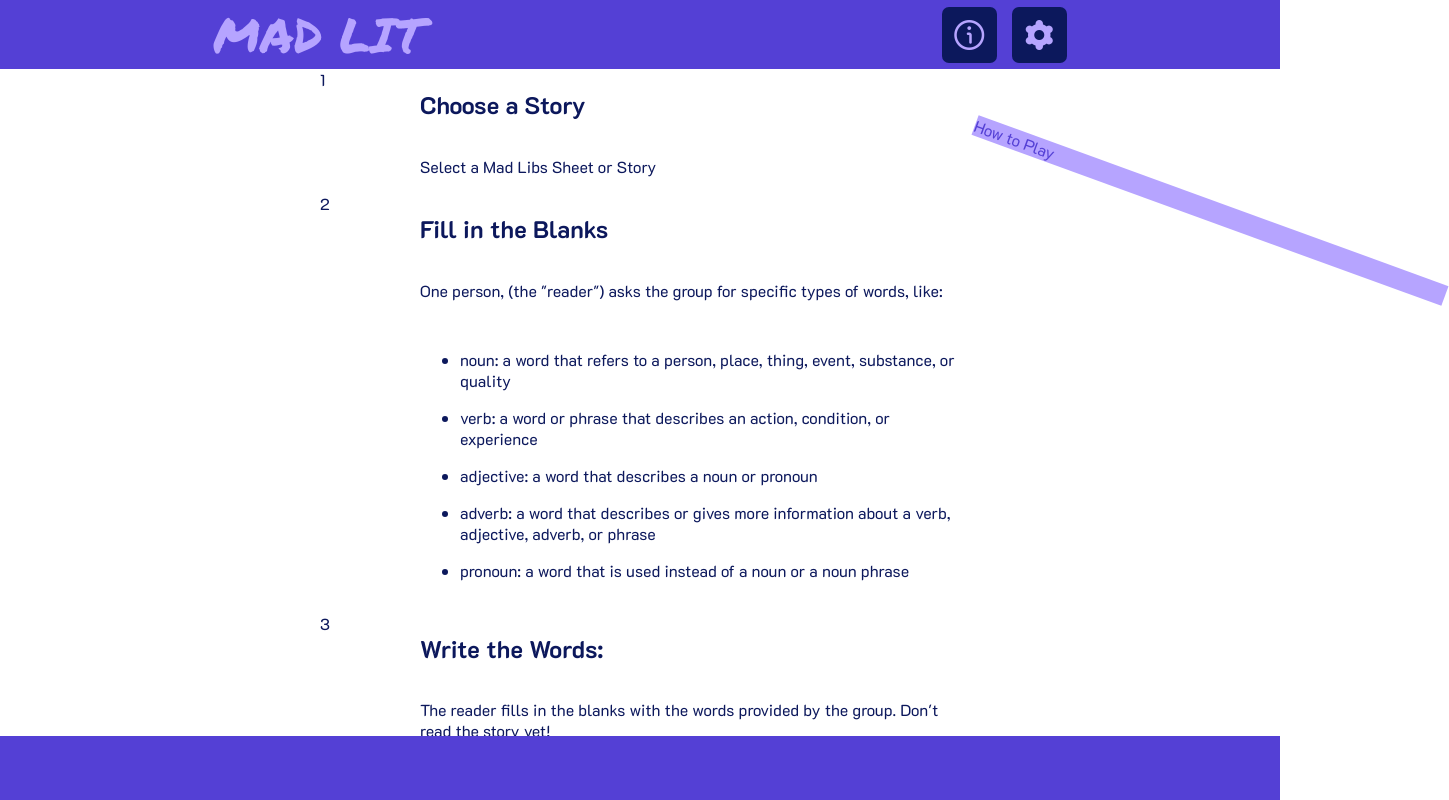
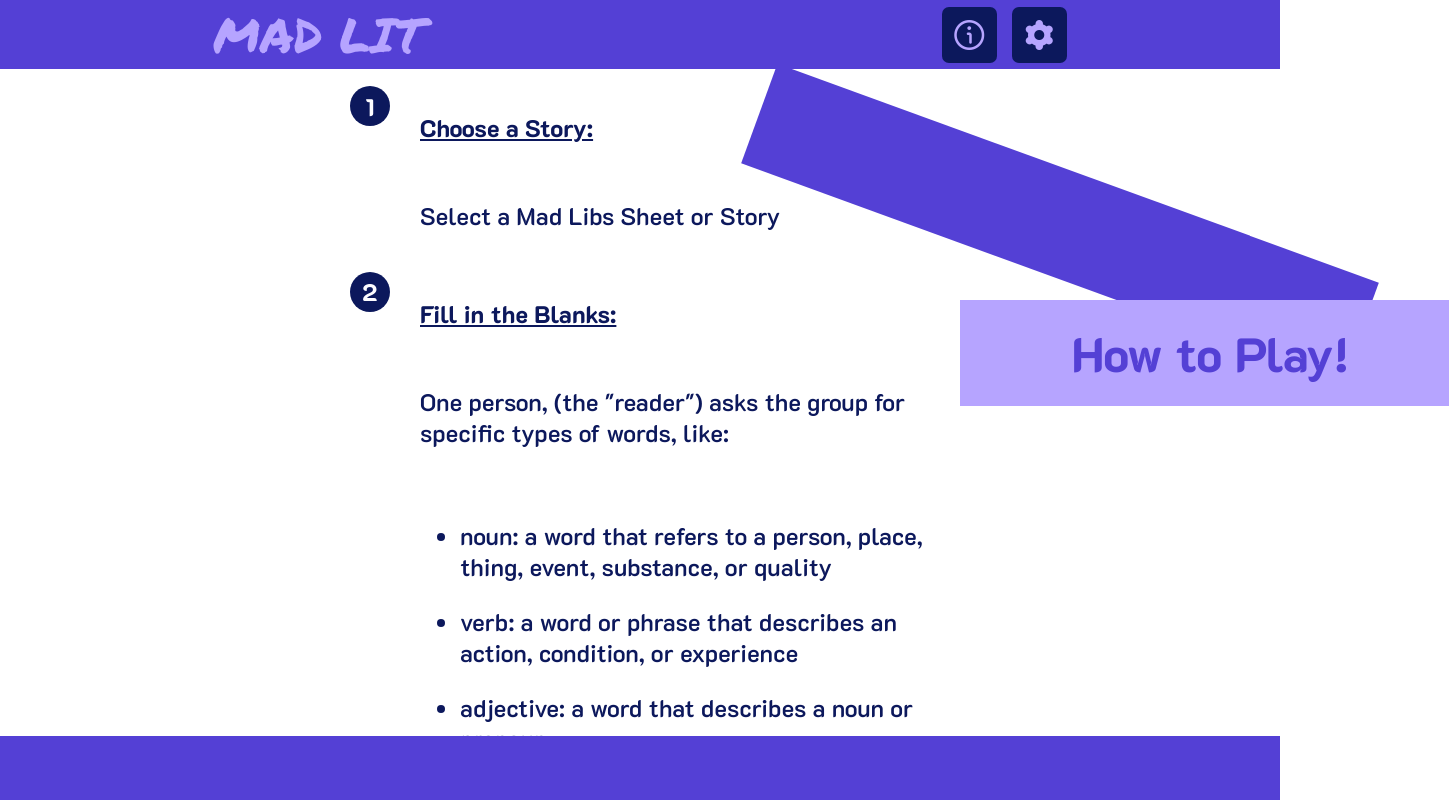
Before and after one commit to hannaqadi/madlit-web, a React (Create React App) app: page /Info in a window 1280 px wide. Shown: the whole page, 1449 px wide, since content can reach past the window. Built offline with nearby package versions, Linux system fonts and the light colour scheme.

Commit message:
styling info page

```diff
--- a/src/Info.js
+++ b/src/Info.js
@@ -1,4 +1,4 @@
-import { useState } from 'react'
+import { useEffect, useRef } from "react";
 import styles from './Info.module.css'
 import { TopBarNav } from './MadlitBars'
 import { BottomBanner } from './MadlitBars'
@@ -12,23 +12,41 @@ export const PartsOfSpeech = {
 }
 
 export const Info = () => {
+const mainGridRef = useRef(null);
+   /*Global Scrolling*/
+    useEffect(() => {
+      const handleGlobalScroll = (event) => {
+        if (mainGridRef.current) {
+          mainGridRef.current.scrollTop += event.deltaY;
+          event.preventDefault();
+        }
+      };
+      document.addEventListener('wheel', handleGlobalScroll, { passive: false });
+      return () => {
+        document.removeEventListener('wheel', handleGlobalScroll);
+      };
+    }, []);
 
   return (
     <div className={styles.main}>
       <TopBarNav />
       <div className={styles.outerGrid}>
         <div></div>
-        <div className={styles.mainGrid}>
-          <div>1</div>
+        <div className={styles.mainGrid}ref={mainGridRef}>
+          <div className={styles.numbers}>
+            <p>1</p>
+          </div>
           <div className={styles.columnFlex}>
-            <h2>Choose a Story</h2>
+            <h2><u>Choose a Story:</u></h2>
             <p>
               Select a Mad Libs Sheet or Story
             </p>
           </div>
-          <div>2</div>
+          <div className={styles.numbers}>
+            <p>2</p>
+          </div>
           <div className={styles.columnFlex}>
-            <h2>Fill in the Blanks</h2>
+            <h2><u>Fill in the Blanks:</u></h2>
             <p>
               One person, (the "reader") asks the group for specific types of words, like:
             </p>
@@ -40,24 +58,29 @@ export const Info = () => {
               ))}
             </ul>
           </div>
-          <div>3</div>
+          <div className={styles.numbers}>
+            <p>3</p>
+          </div>
           <div className={styles.columnFlex}>
-            <h2>Write the Words:</h2>
+            <h2><u>Write the Words:</u></h2>
             <p>
-             The reader fills in the blanks with the words provided by the group. Don't read the story yet!
+              The reader fills in the blanks with the words provided by the group. Don't read the story yet!
             </p>
           </div>
-          <div>4</div>
+          <div className={styles.numbers}>
+            <p>4</p>
+          </div>
           <div className={styles.columnFlex}>
-            <h2>Read the Story Aloud:</h2>
+            <h2><u>Read the Story Aloud:</u></h2>
             <p>
-            Once all blanks are filled, the reader reads the completed story aloud.
-            Everyone can laugh at the funny and unexpected results!
+              Once all blanks are filled, the reader reads the completed story aloud.
+              Everyone can laugh at the funny and unexpected results!
             </p>
           </div>
         </div>
         <div className={styles.sideBannerContainer}>
-          <div className={styles.sideBanner}>How to Play</div>
+          <div className={styles.sideBanner}>How to Play!</div>
+          <div className={styles.sideBannerUnder}></div>
         </div>
       </div>
       <BottomBanner />
--- a/src/Info.module.css
+++ b/src/Info.module.css
@@ -1,12 +1,9 @@
-
 .main {
   display: flex;
   flex-direction: column;
   width: 100vw;
   height: 100vh;
   overflow: hidden;
-  flex-grow: 0;
-  flex-shrink: 0;
 }
 
 .outerGrid {
@@ -16,26 +13,84 @@
   height: 100%;
 }
 
-.mainGrid{
+.mainGrid {
   color: #0C185C;
-  display:grid;
+  display: grid;
   grid-template-columns: 100px 1fr;
   grid-template-rows: auto auto auto auto;
+  overflow-y: auto;
+  overflow-x: hidden;
+  scrollbar-width: none;
+  -ms-overflow-style: none;
+  font-family: "K2D", sans-serif;
+  font-weight: 600;
+  font-size: 24px;
+  z-index:-3;
 }
 
-.columnFlex{
+
+.mainGrid::-webkit-scrollbar {
+  display: none;
+}
+
+.numbers{
+  display:flex;
+  justify-content: center;
+  align-items: center;
+  justify-self: center;
+  margin-top: 17px;
+  font-family: "K2D", sans-serif;
+  font-weight: 800;
+  font-size: 24px;
+  color: #FDFCFF;
+  background-color: #0C185C;
+  height:40px;
+  width:40px;
+  border-radius: 50%;
+}
+
+.columnFlex {
   display: flex;
   flex-direction: column;
 }
-.sideBannerContainer{
-overflow: hidden;
+
+.columnFlex u {
+  font-family: "K2D", sans-serif;
+  font-weight: 800;
+  font-size: 24px;
 }
-.sideBanner{
 
-  position:absolute;
-  top:200px;
-  width:500px;
+.sideBannerContainer {
+  display:flex;
+  overflow: visible;
+
+}
+
+.sideBanner {
+  display:flex;
+  justify-content: center;
+  align-items: center;
+  position: fixed;
+  top:300px;
+  height:106px;
+width:500px;
   background-color: #B6A4FF;
   color: #5440D5;
+  transform: rotatez(0deg);
+  font-family: "K2D" sans-serif;
+  font-weight: 800;
+  font-size: 48px;
+  z-index:-1
+}
+
+.sideBannerUnder{
+
+  position: fixed;
+  height:106px;
+  top: 170px;
+  right: -100px;
+  width: 50%;
+  background-color: #5440D5;
   transform: rotatez(20deg);
+  z-index:-2
 }
```
